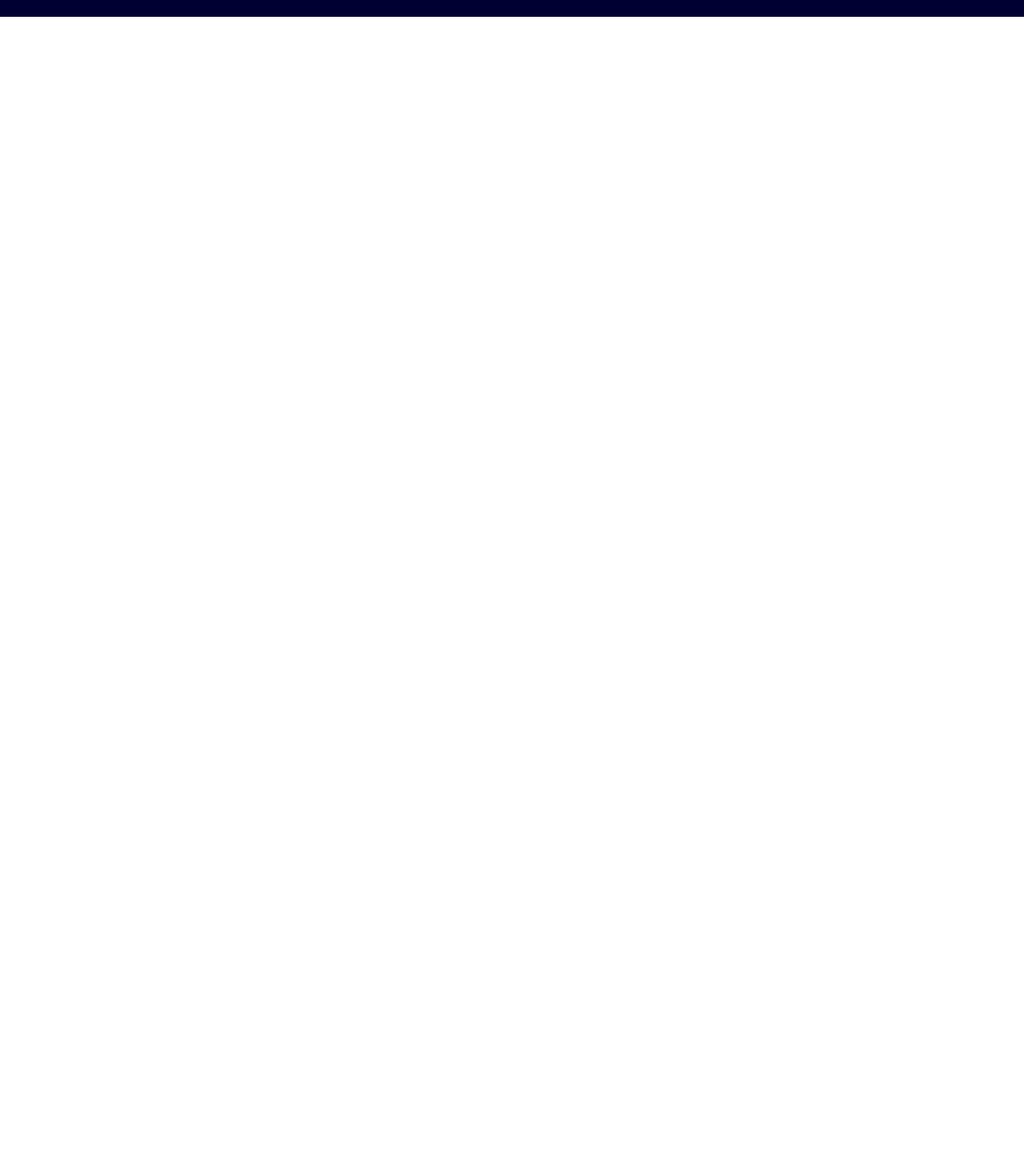
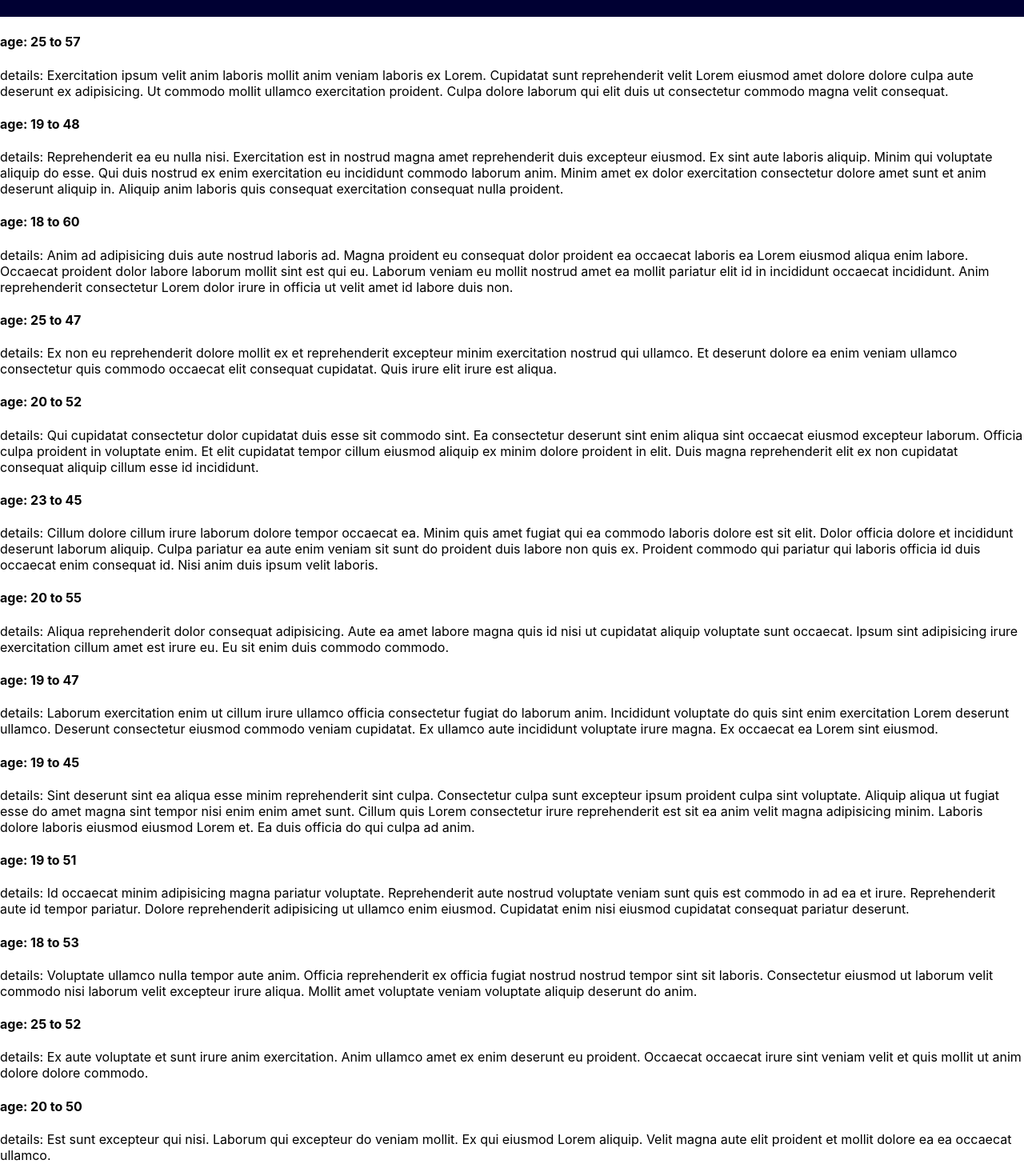
Before and after one commit to MasrulSakib/Strength-Sphere-Fitness, a React (Create React App) app: page / in a window 1280 px wide. Shown: the part 59-1529 px from the top of the page at 80% size. Before the commit the page ends 800 px from the top, so only its background shows below. Built offline with nearby package versions, Linux system fonts and the light colour scheme.

Commit message:
data fetched and display from FakeData

```diff
--- /dev/null
+++ b/public/FakeData.json
@@ -0,0 +1,93 @@
+[
+    {
+        "id": "64ff1a242e741184df9c825a",
+        "picture": "http://placehold.it/32x32",
+        "age": "25 to 57",
+        "name": "Dawn Walls",
+        "about": "Exercitation ipsum velit anim laboris mollit anim veniam laboris ex Lorem. Cupidatat sunt reprehenderit velit Lorem eiusmod amet dolore dolore culpa aute deserunt ex adipisicing. Ut commodo mollit ullamco exercitation proident. Culpa dolore laborum qui elit duis ut consectetur commodo magna velit consequat.\r\n"
+    },
+    {
+        "id": "64ff1a249be8e1a7241151c4",
+        "picture": "http://placehold.it/32x32",
+        "age": "19 to 48",
+        "name": "Janet Phelps",
+        "about": "Reprehenderit ea eu nulla nisi. Exercitation est in nostrud magna amet reprehenderit duis excepteur eiusmod. Ex sint aute laboris aliquip. Minim qui voluptate aliquip do esse. Qui duis nostrud ex enim exercitation eu incididunt commodo laborum anim. Minim amet ex dolor exercitation consectetur dolore amet sunt et anim deserunt aliquip in. Aliquip anim laboris quis consequat exercitation consequat nulla proident.\r\n"
+    },
+    {
+        "id": "64ff1a24716c6a66827867e7",
+        "picture": "http://placehold.it/32x32",
+        "age": "18 to 60",
+        "name": "Vickie Battle",
+        "about": "Anim ad adipisicing duis aute nostrud laboris ad. Magna proident eu consequat dolor proident ea occaecat laboris ea Lorem eiusmod aliqua enim labore. Occaecat proident dolor labore laborum mollit sint est qui eu. Laborum veniam eu mollit nostrud amet ea mollit pariatur elit id in incididunt occaecat incididunt. Anim reprehenderit consectetur Lorem dolor irure in officia ut velit amet id labore duis non.\r\n"
+    },
+    {
+        "id": "64ff1a24178f3756ce09ccfa",
+        "picture": "http://placehold.it/32x32",
+        "age": "25 to 47",
+        "name": "Rios Talley",
+        "about": "Ex non eu reprehenderit dolore mollit ex et reprehenderit excepteur minim exercitation nostrud qui ullamco. Et deserunt dolore ea enim veniam ullamco consectetur quis commodo occaecat elit consequat cupidatat. Quis irure elit irure est aliqua.\r\n"
+    },
+    {
+        "id": "64ff1a24a854e014c2c5459f",
+        "picture": "http://placehold.it/32x32",
+        "age": "20 to 52",
+        "name": "Bettie Merritt",
+        "about": "Qui cupidatat consectetur dolor cupidatat duis esse sit commodo sint. Ea consectetur deserunt sint enim aliqua sint occaecat eiusmod excepteur laborum. Officia culpa proident in voluptate enim. Et elit cupidatat tempor cillum eiusmod aliquip ex minim dolore proident in elit. Duis magna reprehenderit elit ex non cupidatat consequat aliquip cillum esse id incididunt.\r\n"
+    },
+    {
+        "id": "64ff1a24af8d86e8bf4de868",
+        "picture": "http://placehold.it/32x32",
+        "age": "23 to 45",
+        "name": "Duncan Beasley",
+        "about": "Cillum dolore cillum irure laborum dolore tempor occaecat ea. Minim quis amet fugiat qui ea commodo laboris dolore est sit elit. Dolor officia dolore et incididunt deserunt laborum aliquip. Culpa pariatur ea aute enim veniam sit sunt do proident duis labore non quis ex. Proident commodo qui pariatur qui laboris officia id duis occaecat enim consequat id. Nisi anim duis ipsum velit laboris.\r\n"
+    },
+    {
+        "id": "64ff1a2448fd0326abcad1e8",
+        "picture": "http://placehold.it/32x32",
+        "age": "20 to 55",
+        "name": "Ophelia Massey",
+        "about": "Aliqua reprehenderit dolor consequat adipisicing. Aute ea amet labore magna quis id nisi ut cupidatat aliquip voluptate sunt occaecat. Ipsum sint adipisicing irure exercitation cillum amet est irure eu. Eu sit enim duis commodo commodo.\r\n"
+    },
+    {
+        "id": "64ff1a241004ee3a362164f4",
+        "picture": "http://placehold.it/32x32",
+        "age": "19 to 47",
+        "name": "Kristen Mcgee",
+        "about": "Laborum exercitation enim ut cillum irure ullamco officia consectetur fugiat do laborum anim. Incididunt voluptate do quis sint enim exercitation Lorem deserunt ullamco. Deserunt consectetur eiusmod commodo veniam cupidatat. Ex ullamco aute incididunt voluptate irure magna. Ex occaecat ea Lorem sint eiusmod.\r\n"
+    },
+    {
+        "id": "64ff1a246568c11632280ff6",
+        "picture": "http://placehold.it/32x32",
+        "age": "19 to 45",
+        "name": "Diaz Beach",
+        "about": "Sint deserunt sint ea aliqua esse minim reprehenderit sint culpa. Consectetur culpa sunt excepteur ipsum proident culpa sint voluptate. Aliquip aliqua ut fugiat esse do amet magna sint tempor nisi enim enim amet sunt. Cillum quis Lorem consectetur irure reprehenderit est sit ea anim velit magna adipisicing minim. Laboris dolore laboris eiusmod eiusmod Lorem et. Ea duis officia do qui culpa ad anim.\r\n"
+    },
+    {
+        "id": "64ff1a24131debcb2f3ded5f",
+        "picture": "http://placehold.it/32x32",
+        "age": "19 to 51",
+        "name": "Peggy Mcpherson",
+        "about": "Id occaecat minim adipisicing magna pariatur voluptate. Reprehenderit aute nostrud voluptate veniam sunt quis est commodo in ad ea et irure. Reprehenderit aute id tempor pariatur. Dolore reprehenderit adipisicing ut ullamco enim eiusmod. Cupidatat enim nisi eiusmod cupidatat consequat pariatur deserunt.\r\n"
+    },
+    {
+        "id": "64ff1a24e506da9620d270c0",
+        "picture": "http://placehold.it/32x32",
+        "age": "18 to 53",
+        "name": "Flossie Cotton",
+        "about": "Voluptate ullamco nulla tempor aute anim. Officia reprehenderit ex officia fugiat nostrud nostrud tempor sint sit laboris. Consectetur eiusmod ut laborum velit commodo nisi laborum velit excepteur irure aliqua. Mollit amet voluptate veniam voluptate aliquip deserunt do anim.\r\n"
+    },
+    {
+        "id": "64ff1a24353c06d7c84e1ac7",
+        "picture": "http://placehold.it/32x32",
+        "age": "25 to 52",
+        "name": "Sondra Rosa",
+        "about": "Ex aute voluptate et sunt irure anim exercitation. Anim ullamco amet ex enim deserunt eu proident. Occaecat occaecat irure sint veniam velit et quis mollit ut anim dolore dolore commodo.\r\n"
+    },
+    {
+        "id": "64ff1a24a0fd421865a2b1d7",
+        "picture": "http://placehold.it/32x32",
+        "age": "20 to 50",
+        "name": "Nona Gardner",
+        "about": "Est sunt excepteur qui nisi. Laborum qui excepteur do veniam mollit. Ex qui eiusmod Lorem aliquip. Velit magna aute elit proident et mollit dolore ea ea occaecat ullamco.\r\n"
+    }
+]
--- a/src/App.js
+++ b/src/App.js
@@ -2,11 +2,13 @@ import React from 'react';
 
 import './App.css';
 import Header from './components/Header/Header';
+import Gym from './components/Workout-Plan/Gym';
 
 function App() {
   return (
     <div className="App">
       <Header></Header>
+      <Gym></Gym>
     </div>
   );
 }
--- /dev/null
+++ b/src/components/Workout-Plan/Gym.js
@@ -0,0 +1,25 @@
+import React, { useEffect, useState } from 'react';
+import GymPlan from './GymPlan';
+
+const Gym = () => {
+    const [cards, setCard] = useState([]);
+    useEffect(() => {
+        fetch('FakeData.json')
+            .then(res => res.json())
+            .then(data => setCard(data))
+    }, [])
+
+    return (
+        <div className='gym-container'>
+            {
+                cards.map(card =>
+                    <GymPlan key={card.id}
+                        card={card}
+                    >
+                    </GymPlan>)
+            }
+        </div>
+    );
+};
+
+export default Gym;
--- /dev/null
+++ b/src/components/Workout-Plan/GymPlan.js
@@ -0,0 +1,14 @@
+import React from 'react';
+import './GymPlan.css'
+
+const GymPlan = ({ card }) => {
+    const { age, about } = card;
+    return (
+        <div className='gymplan-container'>
+            <h4>age: {age}</h4>
+            <p> details: {about}</p>
+        </div>
+    );
+};
+
+export default GymPlan;
```
Also changed, not shown: src/components/Workout-Plan/Gym.css (added), src/components/Workout-Plan/GymPlan.css (added).
